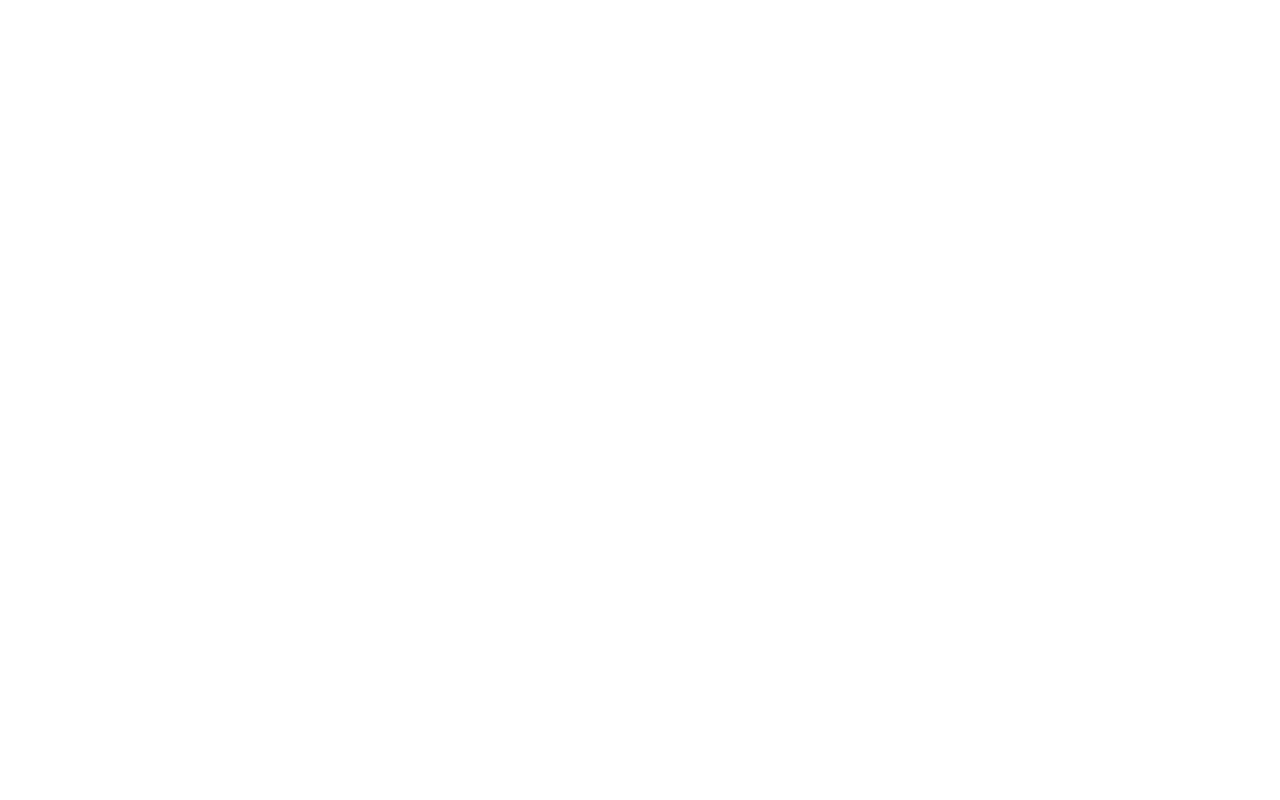
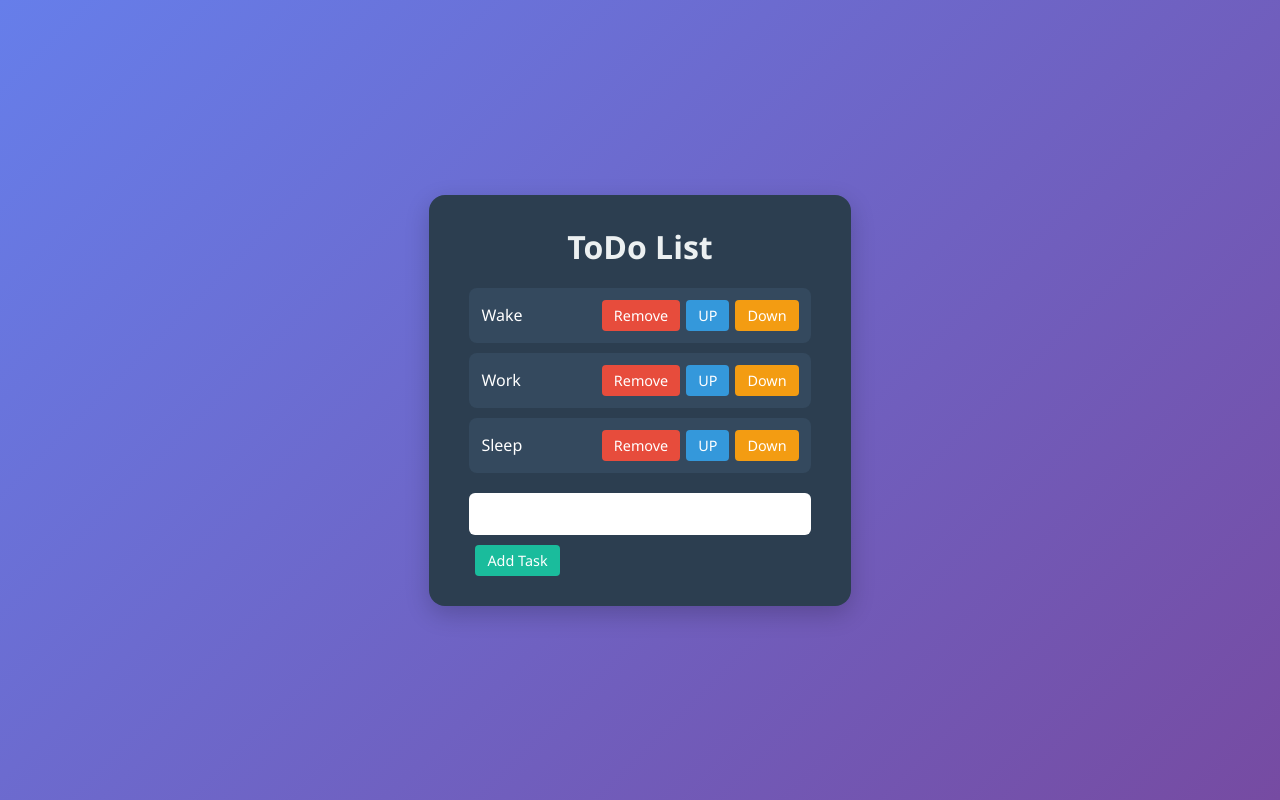
Before and after one commit to Erbium84/todo, a plain HTML site: page index.html in a window 1280 px wide. Drawn offline with Linux system fonts and the light colour scheme; the site is published under a folder, as on GitHub Pages, so addresses that start at the root find nothing.

Commit message:
Update index.html

```diff
--- a/index.html
+++ b/index.html
@@ -2,11 +2,12 @@
 <html lang="en">
   <head>
     <meta charset="UTF-8" />
-    <link rel="icon" type="image/svg+xml" href="/todo/vite.svg" />
+    <link rel="icon" type="image/svg+xml" href="./vite.svg" />
     <meta name="viewport" content="width=device-width, initial-scale=1.0" />
     <title>ToDo List</title>
-    <script type="module" crossorigin src="/todo/assets/index-BmdND1hO.js"></script>
-    <link rel="stylesheet" crossorigin href="/todo/assets/index-BqvZFRuL.css">
+    <!-- Use relative paths (no leading slash) -->
+    <script type="module" crossorigin src="./assets/index-BmdND1hO.js"></script>
+    <link rel="stylesheet" crossorigin href="./assets/index-BqvZFRuL.css" />
   </head>
   <body>
     <div id="root"></div>
```
